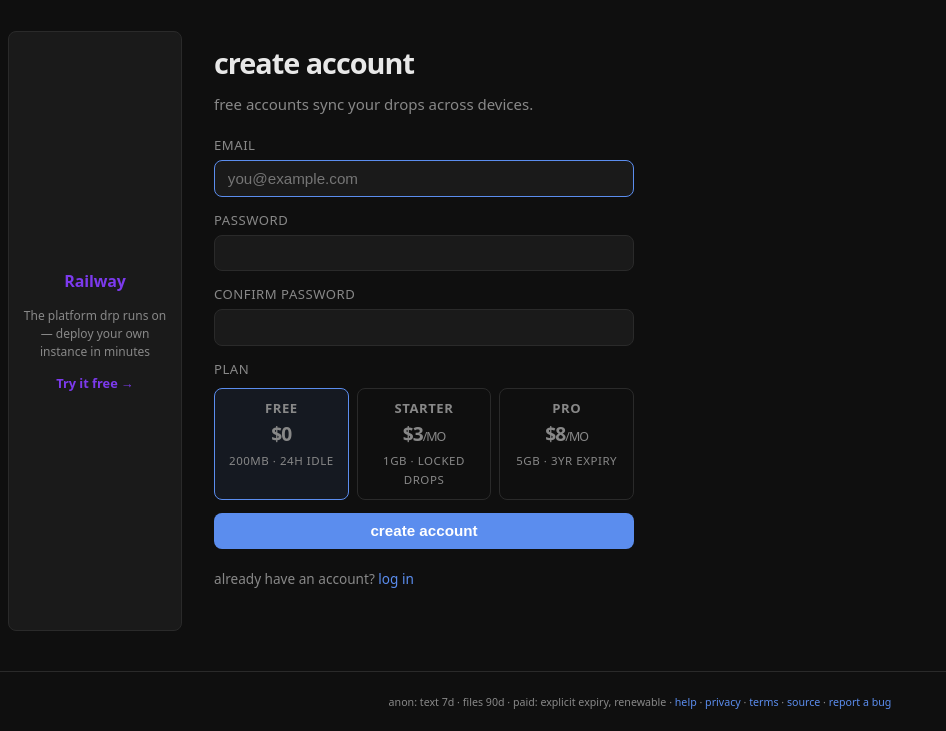
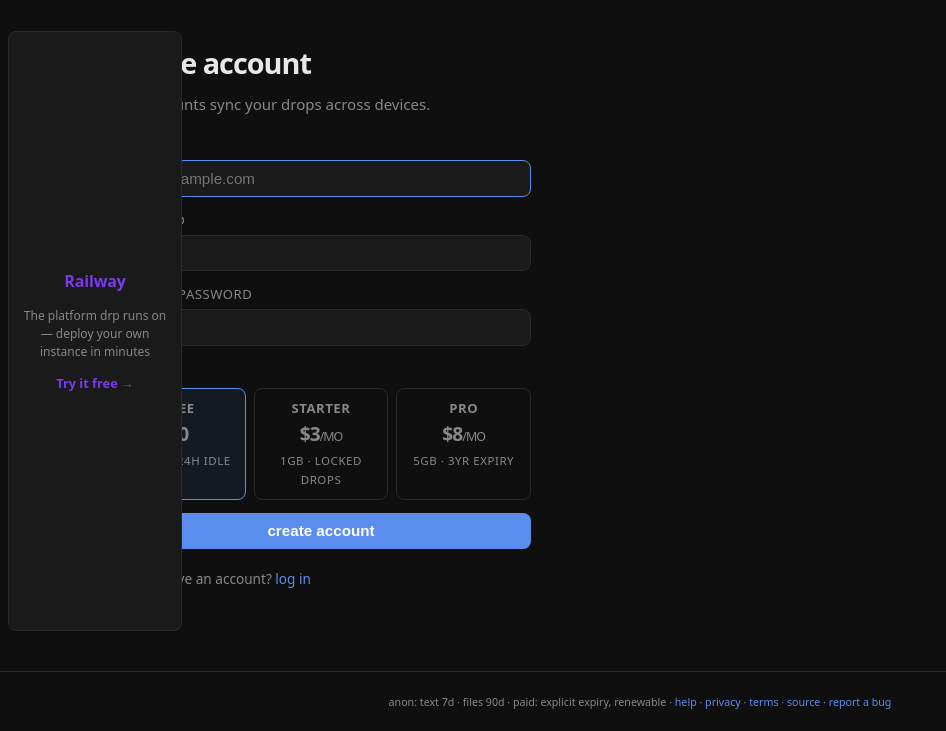
Before and after one commit to Vic-Nas/drp, a Django app: page /auth/register/ in a window 1280 px wide. Shown: the part 69-800 px from the top of the page, without its empty margins (0-946 px from the left). Run offline with Django 5.2, Linux system fonts and the light colour scheme.

Commit message:
Centering home

```diff
--- a/project/static/css/main.css
+++ b/project/static/css/main.css
@@ -51,6 +51,26 @@ main {
   width: 100%;
   margin: 0 auto;
   padding: 2.5rem 1.5rem;
+}
+
+/* When the left rail is visible, the left gutter is occupied.
+   Shift main right by half the rail width so it stays optically centered
+   in the remaining space. Rail kicks in at 1000px. */
+@media (min-width: 1000px) {
+  main {
+    /* Half of the rail width (up to 150px) nudges main toward true center.
+       Using min() mirrors the rail's own width calculation. */
+    margin-left: calc(min(150px, (100vw - 900px) / 4 - 8px));
+    margin-right: auto;
+  }
+}
+
+/* At very wide viewports the rail is capped at 300px so the offset caps too */
+@media (min-width: 1600px) {
+  main {
+    margin-left: auto;
+    margin-right: auto;
+  }
 }
 
 footer {
```
